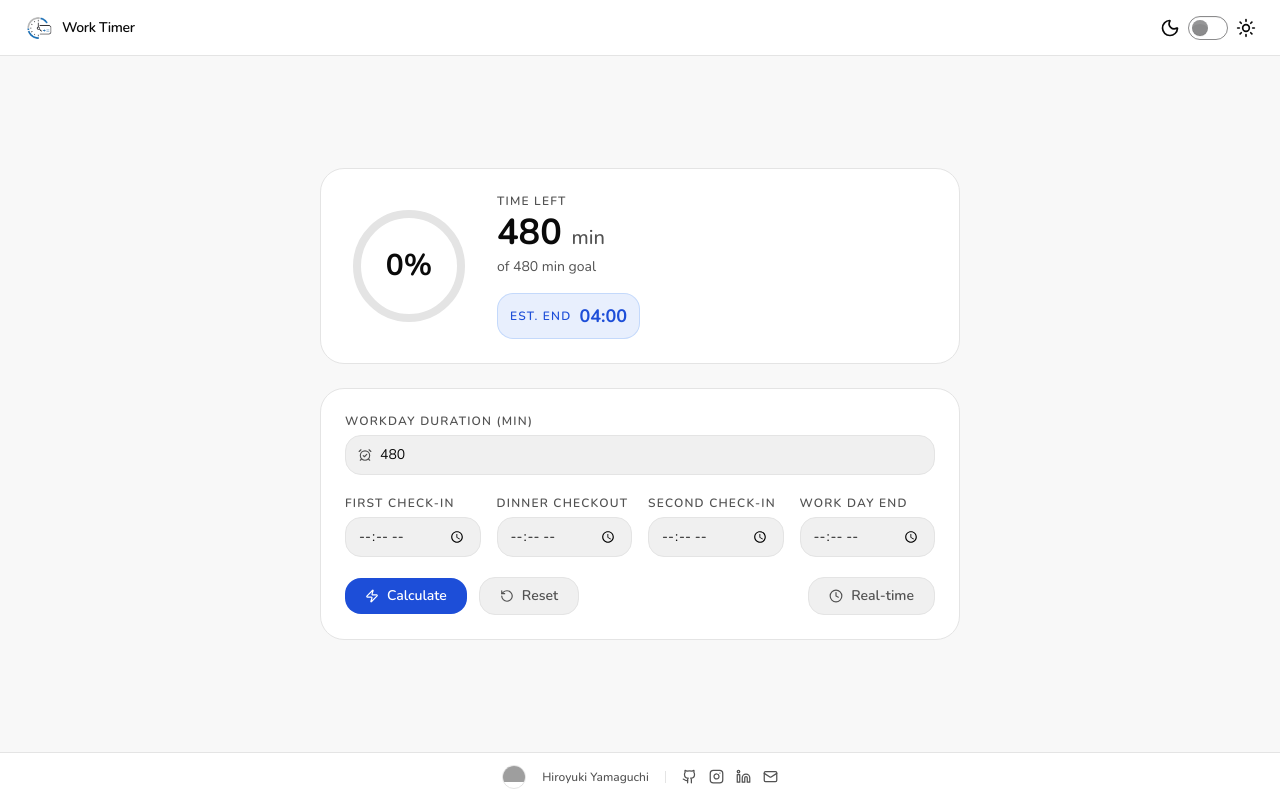
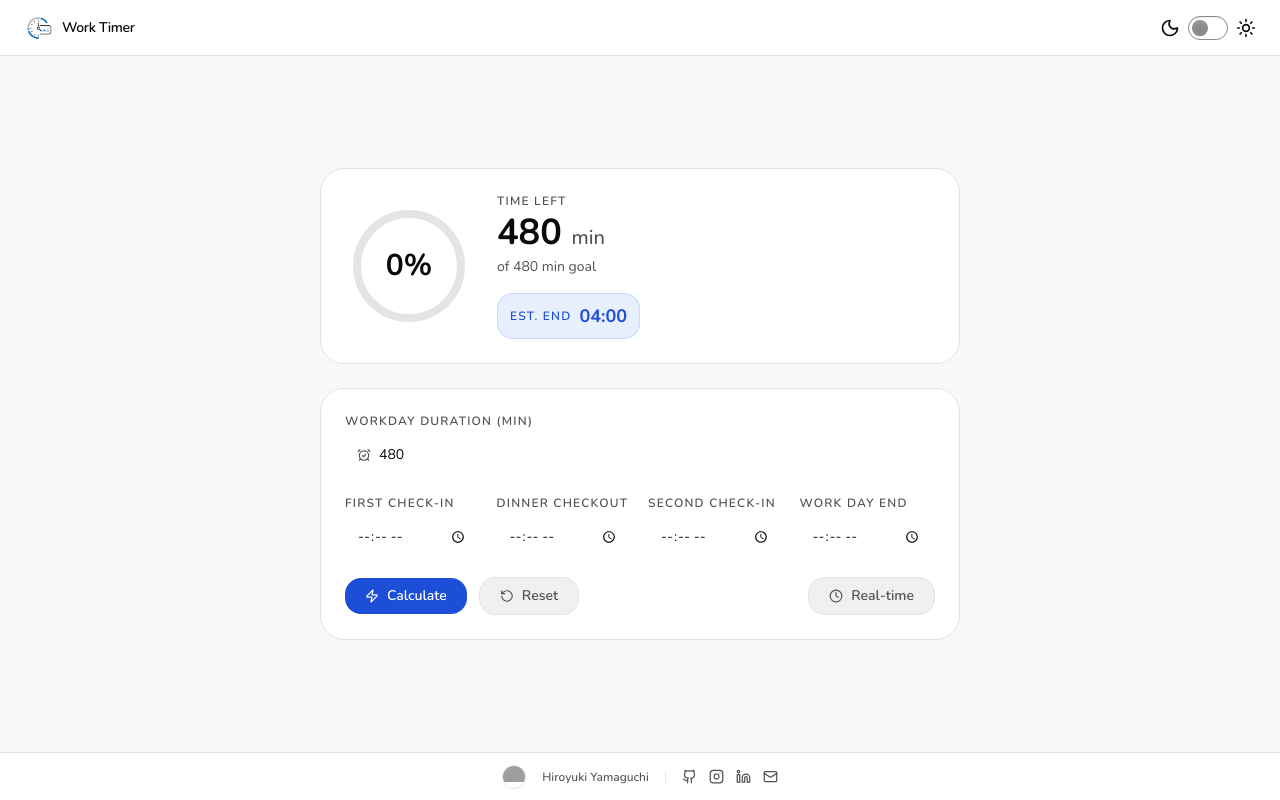
Before and after one commit to hiroyamaguch/quanto-falta, a Next.js app: page / in a window 1280 px wide. Built offline with nearby package versions, Linux system fonts and the light colour scheme; grey boxes are pictures that could not be loaded.

Commit message:
fix: biome errors

```diff
--- a/src/components/Input.tsx
+++ b/src/components/Input.tsx
@@ -24,26 +24,7 @@ export const Input: FC<InputProps> = ({ label, className, icon: Icon, error, id,
         {label}
       </label>
 
-      <div
-        className="flex items-center gap-2 px-3 h-10 rounded-lg transition-all focus-within:outline-none"
-        style={{
-          backgroundColor: 'var(--color-surface-raised)',
-          border: '1px solid var(--color-border)',
-        }}
-        onFocus={e => {
-          const el = e.currentTarget as HTMLDivElement
-          el.style.borderColor = 'var(--color-brand)'
-          el.style.boxShadow = '0 0 0 3px var(--color-brand-muted)'
-        }}
-        onBlur={e => {
-          // only reset if focus moves outside this container
-          if (!e.currentTarget.contains(e.relatedTarget as Node)) {
-            const el = e.currentTarget as HTMLDivElement
-            el.style.borderColor = 'var(--color-border)'
-            el.style.boxShadow = 'none'
-          }
-        }}
-      >
+      <div className="input-wrapper flex items-center gap-2 px-3 h-10 rounded-lg">
         {Icon && (
           <Icon
             size={14}
```
